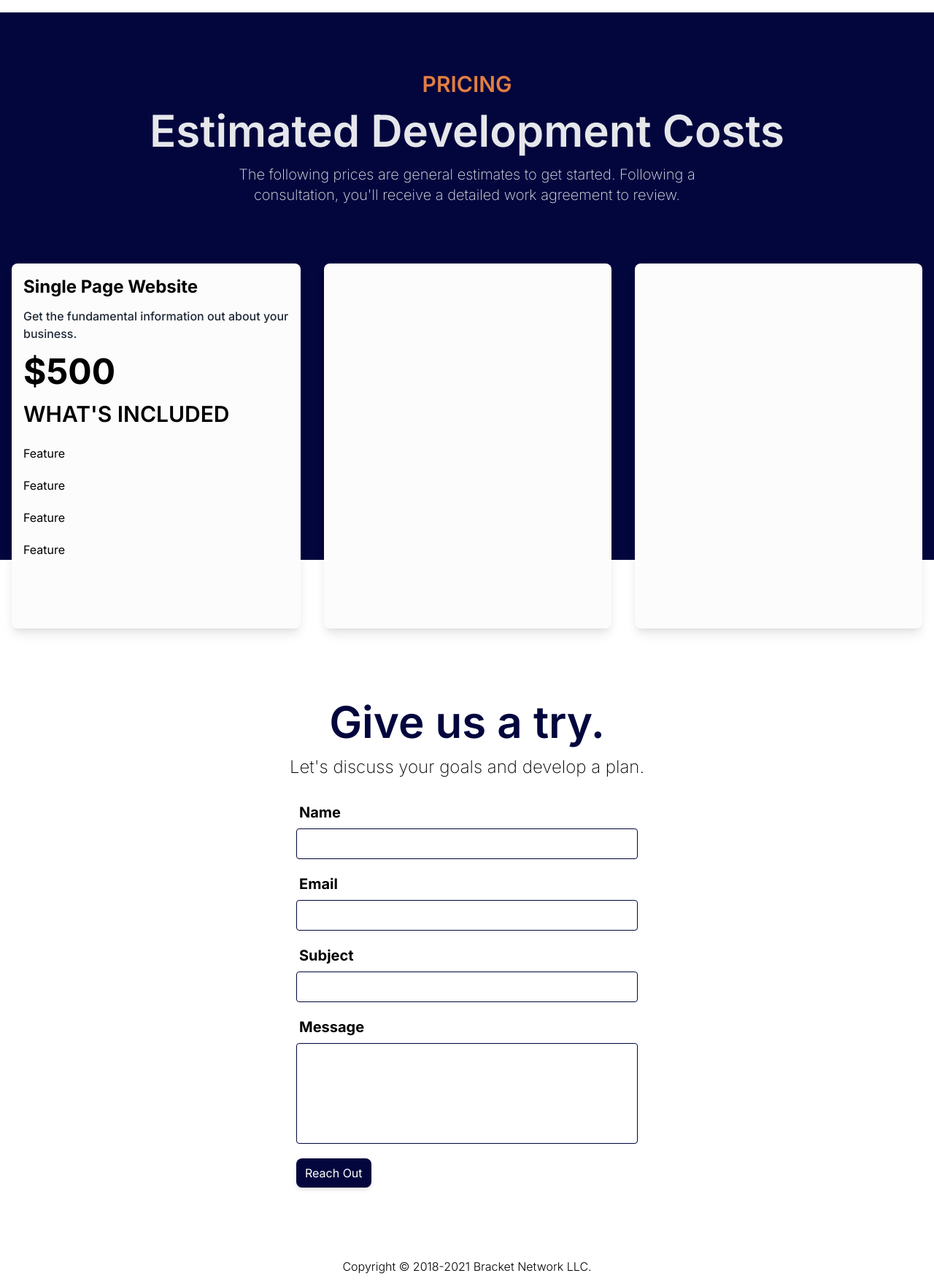
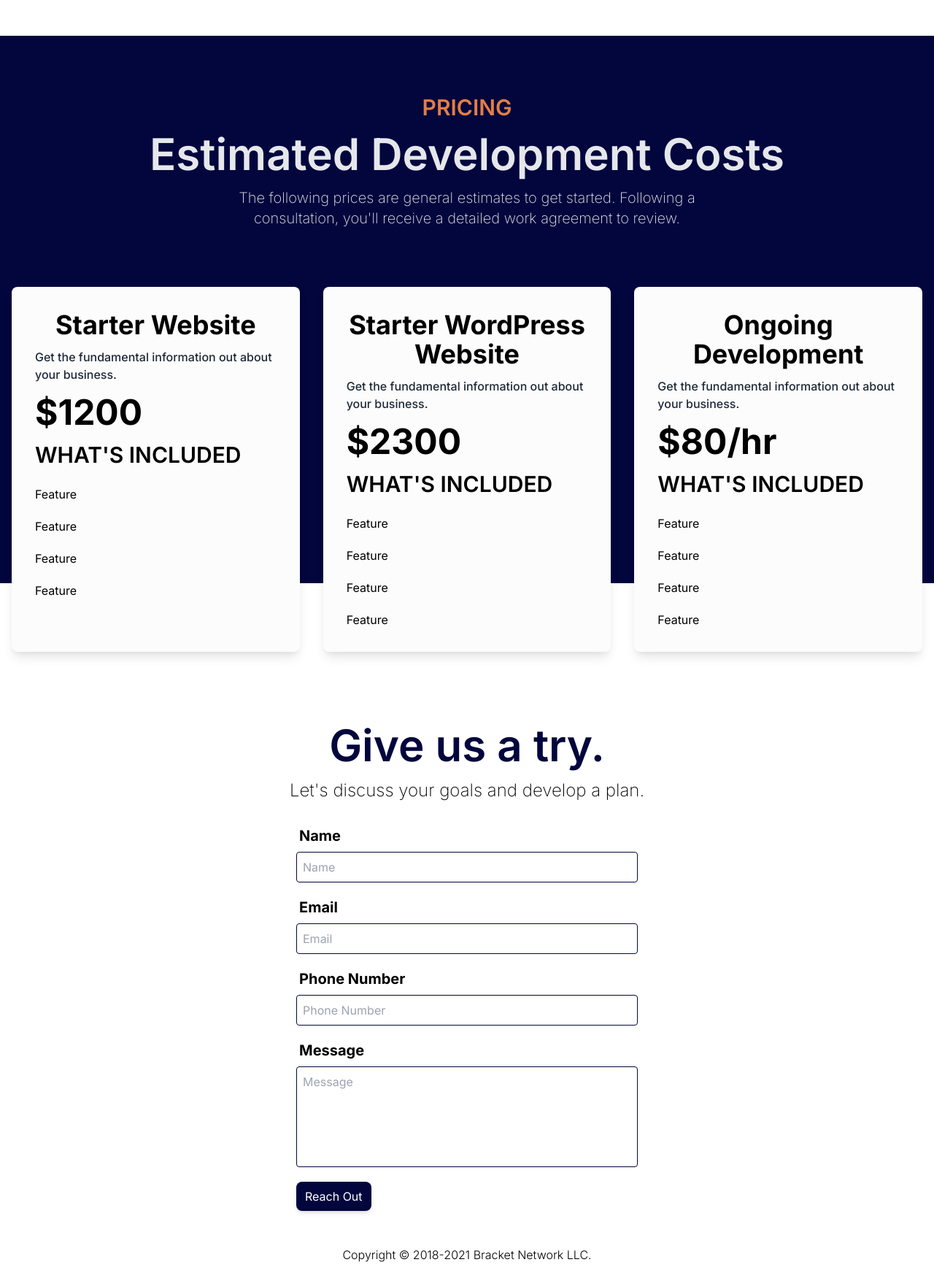
Before and after one commit to paulpladziewicz/bn, a PHP site: page /dist/index.php in a window 1280 px wide. Shown: the part 2000-3755 px from the top of the page at 73% size. After the commit the page ends 3729 px from the top, so only its background shows below. Run offline with PHP 8.4, Linux system fonts and the light colour scheme; style sheets or scripts are compiled from the project's sources.

Commit message:
general improvements

```diff
--- a/dist/footer.php
+++ b/dist/footer.php
@@ -4,5 +4,6 @@
 
 
 <script src="js/nav.js"></script>
+<script src="js/form.js"></script>
 </body>
 </html>
--- a/dist/header-start.php
+++ b/dist/header-start.php
@@ -1,9 +1,21 @@
 <!doctype html>
 <html lang="en" id="home">
 <head>
+
     <meta charset="UTF-8">
     <meta name="viewport"
           content="width=device-width, user-scalable=no, initial-scale=1.0, maximum-scale=1.0, minimum-scale=1.0">
     <meta http-equiv="X-UA-Compatible" content="ie=edge">
+
     <link rel="stylesheet" href="style.css">
     <link rel="stylesheet" href="hamburgers.css">
+
+    <!-- Global site tag (gtag.js) - Google Analytics -->
+    <script async src="https://www.googletagmanager.com/gtag/js?id=UA-148486891-1"></script>
+    <script>
+        window.dataLayer = window.dataLayer || [];
+        function gtag(){dataLayer.push(arguments);}
+        gtag('js', new Date());
+
+        gtag('config', 'UA-148486891-1');
+    </script>
--- a/dist/index.php
+++ b/dist/index.php
@@ -4,7 +4,7 @@
 
 <?php require_once "nav.php" ?>
 
-<div class="my-page mx-4">
+<div class="my-section mx-4">
     <img class="md:hidden w-full mb-4" src="images/jumbotron.jpeg"
          alt="modern website displayed well on each type of device">
     <h1 class="h1 font-semibold mb-8 text-primary">Custom Built Modern Websites</h1>
@@ -131,22 +131,20 @@
         <h2 class="h2 text-center font-semibold text-gray-200 my-4">
             Estimated Development Costs
         </h2>
-        <p class="w-1/2 mx-auto text-center text-xl font-extralight text-gray-200">
+        <p class="w-10/12 md:w-1/2 mx-auto text-center text-xl font-extralight text-gray-200">
             The following prices are general estimates to get started.
             Following a consultation, you'll receive a detailed work agreement
             to review.
         </p>
     </div>
-    <div class="bp920:flex">
-        <div
-                class="w-1/3 mx-4 rounded-lg shadow-lg p-4"
-                style="background-color: #fcfcfc"
-        >
-            <h3 class="text-2xl font-bold">Single Page Website</h3>
+    <div class="flex">
+
+        <div class="w-1/3 mx-4 rounded-lg shadow-lg p-8" style="background-color: #fcfcfc">
+            <h3 class="text-center text-4xl font-bold">Starter Website</h3>
             <p class="text-gray-800 font-medium mt-3">
                 Get the fundamental information out about your business.
             </p>
-            <span class="inline-block text-5xl font-bold my-4">$500</span>
+            <span class="inline-block text-5xl font-bold my-4">$1200</span>
             <h4 class="text-3xl font-semibold">WHAT'S INCLUDED</h4>
             <div class="flex items-center mt-6">
                 Feature
@@ -161,42 +159,79 @@
                 Feature
             </div>
         </div>
-        <div
-                class="w-1/3 mx-4 rounded-lg shadow-lg"
-                style="height: 500px; background-color: #fcfcfc"
-        ></div>
-        <div
-                class="w-1/3 mx-4 rounded-lg shadow-lg"
-                style="height: 500px; background-color: #fcfcfc"
-        ></div>
+
+        <div class="w-1/3 mx-4 rounded-lg shadow-lg p-8" style="height: 500px; background-color: #fcfcfc">
+            <h3 class="text-center text-4xl font-bold">Starter WordPress Website</h3>
+            <p class="text-gray-800 font-medium mt-3">
+                Get the fundamental information out about your business.
+            </p>
+            <span class="inline-block text-5xl font-bold my-4">$2300</span>
+            <h4 class="text-3xl font-semibold">WHAT'S INCLUDED</h4>
+            <div class="flex items-center mt-6">
+                Feature
+            </div>
+            <div class="flex items-center my-5">
+                Feature
+            </div>
+            <div class="flex items-center my-5">
+                Feature
+            </div>
+            <div class="flex items-center my-5">
+                Feature
+            </div>
+        </div>
+
+        <div class="w-1/3 mx-4 rounded-lg shadow-lg p-8" style="height: 500px; background-color: #fcfcfc">
+            <h3 class="text-center text-4xl font-bold">Ongoing Development</h3>
+            <p class="text-gray-800 font-medium mt-3">
+                Get the fundamental information out about your business.
+            </p>
+            <span class="inline-block text-5xl font-bold my-4">$80/hr</span>
+            <h4 class="text-3xl font-semibold">WHAT'S INCLUDED</h4>
+            <div class="flex items-center mt-6">
+                Feature
+            </div>
+            <div class="flex items-center my-5">
+                Feature
+            </div>
+            <div class="flex items-center my-5">
+                Feature
+            </div>
+            <div class="flex items-center my-5">
+                Feature
+            </div>
+        </div>
+
     </div>
 </section>
 
-<div class="mt-48 mb-24">
+<div class="mt-48 mb-12">
     <div class="text-center mb-8 mx-4">
         <h2 class="h2 font-semibold text-primary mb-4">Give us a try.</h2>
         <p class="text-2xl font-extralight">Let's discuss your goals and develop a plan.</p>
     </div>
 
     <div class="mx-auto px-4" style="max-width: 500px">
-        <form class='flex flex-col' id='contact' method="post" action="https://www.bracketnetwork.com/">
+        <form class='flex flex-col' id='contact' method="post" action="">
 
             <label class='mb-2 font-bold text-xl ml-1'>Name</label>
-            <input class='border border-primary rounded p-2' type="text" name="name" id="name"/>
+            <input class='border border-primary rounded p-2' type="text" name="name" id="name" placeholder="Name"/>
+            <small class="hidden mt-1 ml-1 text-red-500">Error message</small>
 
             <label class='mt-5 mb-2 font-bold text-xl ml-1'>Email</label>
-            <input class='border border-primary rounded p-2' type="email" name="email" id="email"/>
+            <input class='border border-primary rounded p-2' type="email" name="email" id="email" placeholder="Email"/>
+            <small class="hidden mt-1 ml-1 text-red-500">Error message</small>
 
-            <label class='mt-5 mb-2 font-bold text-xl ml-1'>Subject</label>
-            <input class='border border-primary rounded p-2' type="text" name="subject" id="subject"/>
+            <label class='mt-5 mb-2 font-bold text-xl ml-1'>Phone Number</label>
+            <input class='border border-primary rounded p-2' type="text" name="phone" id="subject" placeholder="Phone Number"/>
+            <small class="hidden mt-1 ml-1 text-red-500">Error message</small>
 
             <label class='mt-5 mb-2 font-bold text-xl ml-1'>Message</label>
-            <textarea class='border border-primary rounded p-2 resize-none' name="message" id="message"
-                      rows="5"></textarea>
+            <textarea class='border border-primary rounded p-2 resize-none' name="message" id="message" rows="5" placeholder="Message"></textarea>
+            <small class="hidden mt-1 ml-1 text-red-500">Error message</small>
 
-            <button
-                    class='inline-block mt-5 py-2 px-3 bg-primary hover:bg-secondary text-white rounded-lg shadow-md w-max'
-                    type="submit">Reach Out
+            <button class='inline-block mt-5 py-2 px-3 bg-primary hover:bg-secondary text-white rounded-lg shadow-md w-max' type="submit">
+                Reach Out
             </button>
         </form>
     </div>
--- /dev/null
+++ b/dist/js/form.js
@@ -0,0 +1,61 @@
+const form = document.querySelector('form');
+const name = document.querySelector('input[name=name]');
+const email = document.querySelector('input[name=email]');
+const phone = document.querySelector('input[name=phone]');
+const message = document.querySelector('textarea[name=message]');
+
+if(name.classList.contains('border-green-500')) {
+    console.log("true")
+} else {
+    console.log("false")
+}
+
+function showError(input, message) {
+    input.classList.remove("border-primary")
+    input.classList.remove("border-green-500")
+    input.classList.add("border-red-500")
+    const small = input.nextElementSibling;
+    small.classList.remove("hidden");
+    small.innerText = message;
+}
+
+function showSuccess(input) {
+    const small = input.nextElementSibling;
+    input.classList.remove("border-primary")
+    input.classList.add("border-green-500")
+    small.classList.add("hidden");
+
+}
+
+function checkRequired(inputArr) {
+    inputArr.forEach(function (input) {
+        if (input.value.trim() === '') {
+            showError(input, `${input.placeholder} is required.`);
+        } else {
+            showSuccess(input);
+        }
+    });
+}
+
+function checkEmail(input) {
+    const re = /^(([^<>()\[\]\\.,;:\s@"]+(\.[^<>()\[\]\\.,;:\s@"]+)*)|(".+"))@((\[[0-9]{1,3}\.[0-9]{1,3}\.[0-9]{1,3}\.[0-9]{1,3}\])|(([a-zA-Z\-0-9]+\.)+[a-zA-Z]{2,}))$/;
+    if (re.test(input.value.trim())) {
+        showSuccess(input);
+    } else {
+        showError(input, 'Email is not valid.');
+    }
+}
+
+form.addEventListener('submit', function (e) {
+    e.preventDefault();
+
+    checkRequired([name, email, phone, message]);
+    checkEmail(email);
+
+    if (name.classList.contains('border-green-500') &&
+        email.classList.contains('border-green-500') &&
+        phone.classList.contains('border-green-500') &&
+        message.classList.contains('border-green-500')) {
+        form.submit();
+    }
+});
--- a/dist/nav.php
+++ b/dist/nav.php
@@ -1,4 +1,4 @@
-<nav class="m-4 flex justify-between items-center">
+<nav class="my-4 mx-4 flex justify-between items-center">
     <a class="flex items-center" href="/">
         <img class="w-12" src="images/logo-rec.svg" alt="logo">
         <span class="block text-3xl text-primary font-semibold ml-2">Bracket Network</span>
@@ -17,10 +17,10 @@
     </div>
 <!--    Desktop-->
     <div class="hidden md:block">
-        <a class="ml-4 text-xl text-primary hover:text-secondary font-light" href="#home">Home</a>
-        <a class="ml-4 text-xl text-primary hover:text-secondary font-light" href="#about">About</a>
-        <a class="ml-4 text-xl text-primary hover:text-secondary font-light" href="#services">Services</a>
-        <a class="ml-4 text-xl text-primary hover:text-secondary font-light" href="#contact">Contact</a>
+        <a class="ml-4 bp920:ml-6 lg:ml-8 text-xl text-primary hover:text-secondary font-light" href="#home">Home</a>
+        <a class="ml-4 bp920:ml-6 lg:ml-8 text-xl text-primary hover:text-secondary font-light" href="#about">About</a>
+        <a class="ml-4 bp920:ml-6 lg:ml-8 text-xl text-primary hover:text-secondary font-light" href="#services">Services</a>
+        <a class="ml-4 bp920:ml-6 lg:ml-8 text-xl text-primary hover:text-secondary font-light" href="#contact">Contact</a>
     </div>
 </nav>
 
```
Also changed, not shown: dist/process-form.php (added, +37 -0 lines), styles/custom-base-styles.css (deleted), styles/global.css (line endings or trailing spaces), 2 other files.
